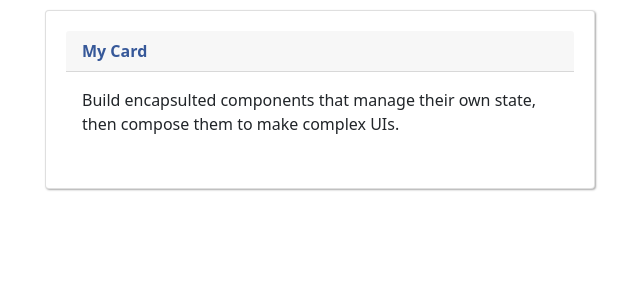
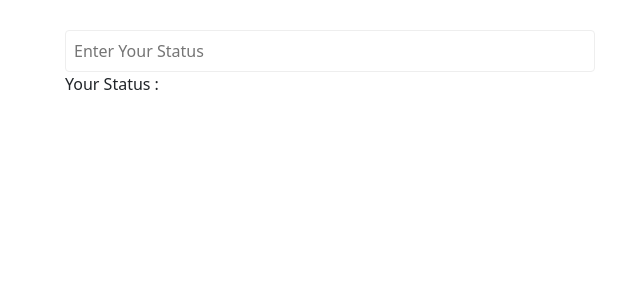
Before and after one commit to layerpie/Pengembangan-Aplikasi-Web, a React (Create React App) app: page / in a window 1280 px wide. Shown: the top 300 px of the page, without its empty margins (320-960 px from the left). Built offline with nearby package versions, Linux system fonts and the light colour scheme.

Commit message:
Latihan 5.9

```diff
--- a/src/App.js
+++ b/src/App.js
@@ -2,16 +2,13 @@ import React, { Component } from 'react';
 import './css//bootstrap.min.css';
 import './App.css';
 import Card from './component/Card/Card';
-
+import Input from './component/Input/Input';
 
 export default class Main extends Component{
     render(){
         return(
-            <Card>
-                <p>Build encapsulted components that manage their own state, then compose them to make complex UIs.</p>
-
-
-            </Card>
+            <Input>
+            </Input>
         );
     }
 }
```
